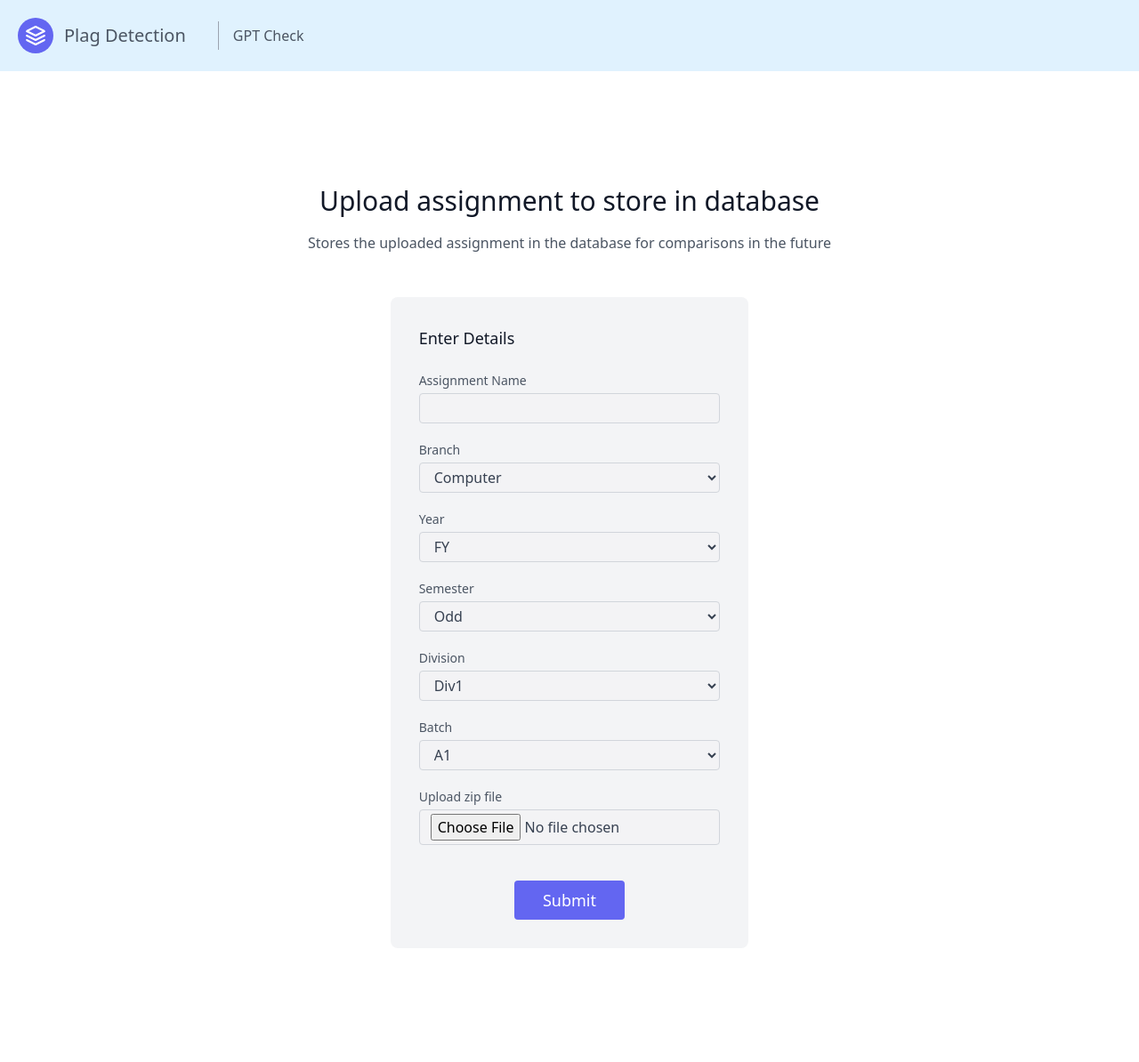
After one commit to AtharvaMutsaddi/COEP-Hackathon-PlagCheck, a Flask app: page /uploadassg in a window 1280 px wide. The commit adds this page. Shown: the whole page at 89% size. Run offline with Flask 3, Linux system fonts and the light colour scheme; parts of the project's set-up code (start-up, migrations or seed data) failed here and were passed over; some libraries are stand-ins or nearby versions.

Commit message:
added uploadfiles to database

```diff
--- a/app.py
+++ b/app.py
@@ -335,7 +335,25 @@ def webresults():
 
         return render_template('webresults.html',results=superans)
 
+# To upload assignments to the database
+@app.route("/uploadassg", methods=["GET","POST"])
+def uploadassg():
+    if(request.method=="GET"):
+        return render_template('uploadassg.html')
+    if(request.method=="POST"):
+        assignment_name = request.form['name']
+        branch = request.form['branch']
+        year = request.form['year']
+        div = request.form['division']
+        batch = request.form['batch']
+        semester = request.form['sem']
+        file = request.files['file']
+        filename = file.filename
 
+        Database().create_record_and_upload_assignment(assignment_name, branch, year, div, batch, semester, filename)
+        return render_template('database.html')
+
+    return render_template('uploadassg.html')
 
 
 
--- a/templates/database.html
+++ b/templates/database.html
@@ -2,6 +2,7 @@
 
 {% block content %}
 <section class="text-gray-600 body-font relative bg-white mt-16">
+    <button class="text-white bg-indigo-500 border-0 py-2 mx-auto px-8 focus:outline-none hover:bg-indigo-600 rounded text-lg"><a href="/uploadassg" >Upload your assignment to database</a></button>
     <div class="container px-5 py-20 mx-auto flex flex-wrap items-center">
         <form action="/database" method="POST" enctype="multipart/form-data"
             class="container px-5 mx-auto flex flex-wrap items-center">
--- /dev/null
+++ b/templates/uploadassg.html
@@ -0,0 +1,139 @@
+{% extends 'base.html' %}
+
+{% block content %}
+<section class="text-gray-600 body-font relative bg-white">
+    <div class="container px-5 py-24 mx-auto">
+        <form id="assignmentForm" action="/uploadassg" method="POST" enctype="multipart/form-data">
+            <div class="flex flex-col text-center w-full mb-12">
+                <h1 class="sm:text-3xl text-2xl font-medium title-font mb-4 text-gray-900">Upload assignment to store in database</h1>
+                <p class="lg:w-2/3 mx-auto leading-relaxed text-base">Stores the uploaded assignment in the database for comparisons in the future</p>
+            </div>
+            <div class="lg:w-2/6 md:w-1/2 bg-gray-100 rounded-lg p-8 flex flex-col md:m-auto w-full mt-10 md:mt-0">
+                <h2 class="text-gray-900 text-lg font-medium title-font mb-5">Enter Details</h2>
+                <div class="relative mb-4">
+                    <label for="name" class="leading-7 text-sm text-gray-600">Assignment Name</label>
+                    <input id="name" name="name" required class="w-full bg-gray-100 bg-opacity-50 rounded border border-gray-300 focus:border-indigo-500 focus:bg-white focus:ring-2 focus:ring-indigo-200 text-base outline-none text-gray-700 py-1 px-3 resize-none leading-6 transition-colors duration-200 ease-in-out"></input>
+                </div>
+                <div class="relative mb-4">
+                    <label for="branch" class="leading-7 text-sm text-gray-600">Branch</label>
+                    <select id="branch" name="branch" class="w-full bg-gray-100 bg-opacity-50 rounded border border-gray-300 focus:border-indigo-500 focus:bg-white focus:ring-2 focus:ring-indigo-200 text-base outline-none text-gray-700 py-1 px-3 leading-8 transition-colors duration-200 ease-in-out">
+                        <option value="Computer Engineering">Computer</option>
+                        <option value="ENTC">ENTC</option>
+                        <option value="Electrical Engineering">Electrical</option>
+                        <option value="Mechanical Engineering">Mechanical</option>
+                    </select>
+                </div>
+                <div class="relative mb-4">
+                    <label for="year" class="leading-7 text-sm text-gray-600">Year</label>
+                    <select id="year" name="year" onchange="updateDivisionAndBatch()" class="w-full bg-gray-100 bg-opacity-50 rounded border border-gray-300 focus:border-indigo-500 focus:bg-white focus:ring-2 focus:ring-indigo-200 text-base outline-none text-gray-700 py-1 px-3 leading-8 transition-colors duration-200 ease-in-out">
+                        <option value="First Year">FY</option>
+                        <option value="Second Year">SY</option>
+                        <option value="Third Year">TY</option>
+                        <option value="Final Year">B.Tech</option>
+                    </select>
+                </div>
+                <div class="relative mb-4">
+                    <label for="sem" class="leading-7 text-sm text-gray-600">Semester</label>
+                    <select id="sem" name="sem" class="w-full bg-gray-100 bg-opacity-50 rounded border border-gray-300 focus:border-indigo-500 focus:bg-white focus:ring-2 focus:ring-indigo-200 text-base outline-none text-gray-700 py-1 px-3 leading-8 transition-colors duration-200 ease-in-out">
+                        <option value="Odd Sem">Odd</option>
+                        <option value="Even Sem">Even</option>
+                    </select>
+                </div>
+                <div class="relative mb-4">
+                    <label for="division" class="leading-7 text-sm text-gray-600">Division</label>
+                    <select id="division" name="division" onchange="updateBatch()" class="w-full bg-gray-100 bg-opacity-50 rounded border border-gray-300 focus:border-indigo-500 focus:bg-white focus:ring-2 focus:ring-indigo-200 text-base outline-none text-gray-700 py-1 px-3 leading-8 transition-colors duration-200 ease-in-out">
+                        <!-- Options will be added dynamically using JavaScript -->
+                    </select>
+                </div>
+                <div class="relative mb-4">
+                    <label for="batch" class="leading-7 text-sm text-gray-600">Batch</label>
+                    <select id="batch" name="batch" class="w-full bg-gray-100 bg-opacity-50 rounded border border-gray-300 focus:border-indigo-500 focus:bg-white focus:ring-2 focus:ring-indigo-200 text-base outline-none text-gray-700 py-1 px-3 leading-8 transition-colors duration-200 ease-in-out">
+                        <!-- Options will be added dynamically using JavaScript -->
+                    </select>
+                </div>
+                <div class="relative mb-4">
+                    <label for="file" class="leading-7 text-sm text-gray-600">Upload zip file</label>
+                    <input type="file" id="file" name="file" required class="w-full bg-gray-100 bg-opacity-50 rounded border border-gray-300 focus:border-indigo-500 focus:bg-white focus:ring-2 focus:ring-indigo-200 text-base outline-none text-gray-700 py-1 px-3 leading-6 transition-colors duration-200 ease-in-out">
+                </div>
+                <button type="submit" class="mx-auto mt-6 text-white bg-indigo-500 border-0 py-2 px-8 focus:outline-none hover:bg-indigo-600 rounded text-lg">Submit</button>
+            </div>
+        </form>
+    </div>
+</section>
+
+<script>
+    function updateDivisionAndBatch() {
+        var yearSelect = document.getElementById("year");
+        var divisionSelect = document.getElementById("division");
+        var batchSelect = document.getElementById("batch");
+
+        var year = yearSelect.value;
+
+        divisionSelect.innerHTML = "";
+        batchSelect.innerHTML = "";
+
+        if (year === "First Year") {
+            for (var i = 1; i <= 12; i++) {
+                var option = document.createElement("option");
+                option.text = "Div" + i;
+                option.value = "Div" + i;
+                divisionSelect.add(option);
+            }
+        } else {
+            // For SY, TY, and B.Tech, only Div1 and Div2 options are available
+            var option1 = document.createElement("option");
+            option1.text = "Div1";
+            option1.value = "Div1";
+            divisionSelect.add(option1);
+
+            var option2 = document.createElement("option");
+            option2.text = "Div2";
+            option2.value = "Div2";
+            divisionSelect.add(option2);
+        }
+
+        updateBatch(); // Update batch options
+    }
+
+    function updateBatch() {
+        var yearSelect = document.getElementById("year");
+        var divisionSelect = document.getElementById("division");
+        var batchSelect = document.getElementById("batch");
+
+        var year = yearSelect.value;
+        var division = divisionSelect.value;
+
+        batchSelect.innerHTML = "";
+
+        if (year === "First Year") {
+            var divisionNumber = parseInt(division.substring(3)); // Extract the division number
+            var batchLetters = ['A', 'B', 'C', 'D'];
+            for (var j = 0; j < batchLetters.length; j++) {
+                var option = document.createElement("option");
+                option.text = batchLetters[j] + divisionNumber;
+                option.value = batchLetters[j] + divisionNumber;
+                batchSelect.add(option);
+            }
+        } else {
+            var batchNames;
+            if (year === "Second Year") {
+                batchNames = ['S1', 'S2', 'S3', 'S4', 'S5'];
+            } else if (year === "Third Year") {
+                batchNames = ['T1', 'T2', 'T3', 'T4', 'T5'];
+            } else if (year === "Final Year") {
+                batchNames = ['B1', 'B2', 'B3', 'B4', 'B5'];
+            }
+
+            for (var k = 0; k < batchNames.length; k++) {
+                var option = document.createElement("option");
+                option.text = batchNames[k];
+                option.value = batchNames[k];
+                batchSelect.add(option);
+            }
+        }
+    }
+
+    // Call the function once to set initial values
+    updateDivisionAndBatch();
+</script>
+{% endblock %}
```
